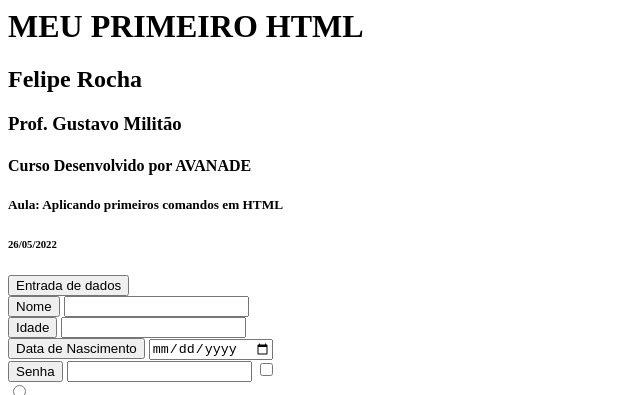
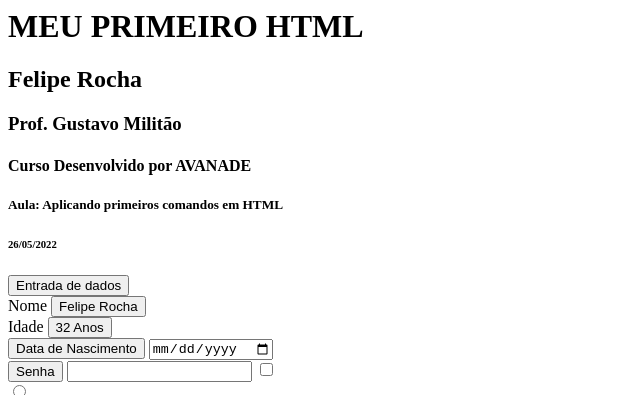
Before and after one commit to Gfvrocha/HTML, a plain HTML site: page Primeiro.html in a window 1280 px wide. Shown: the top 395 px of the page, without its empty margins (0-640 px from the left). Drawn offline with Linux system fonts and the light colour scheme; grey boxes are pictures that could not be loaded.

Commit message:
Alteração em nome e idade

```diff
--- a/Primeiro.html
+++ b/Primeiro.html
@@ -13,9 +13,8 @@
             <button> Entrada de dados</button>
 
             <div>
-                <button> Nome </button>
-                <input type = "text"  \><br>
-                <button>Idade </button> <input type = "number"\><br>
+                <span> Nome </span> <button> Felipe Rocha </button><br>
+                <span> Idade </span> <button> 32 Anos </button><br>
                 <button> Data de Nascimento </button> <input type = "date" \><br>
                 <button> Senha</button> <input type = "password" \>
                 <input type = "checkbox" \><br>
```
